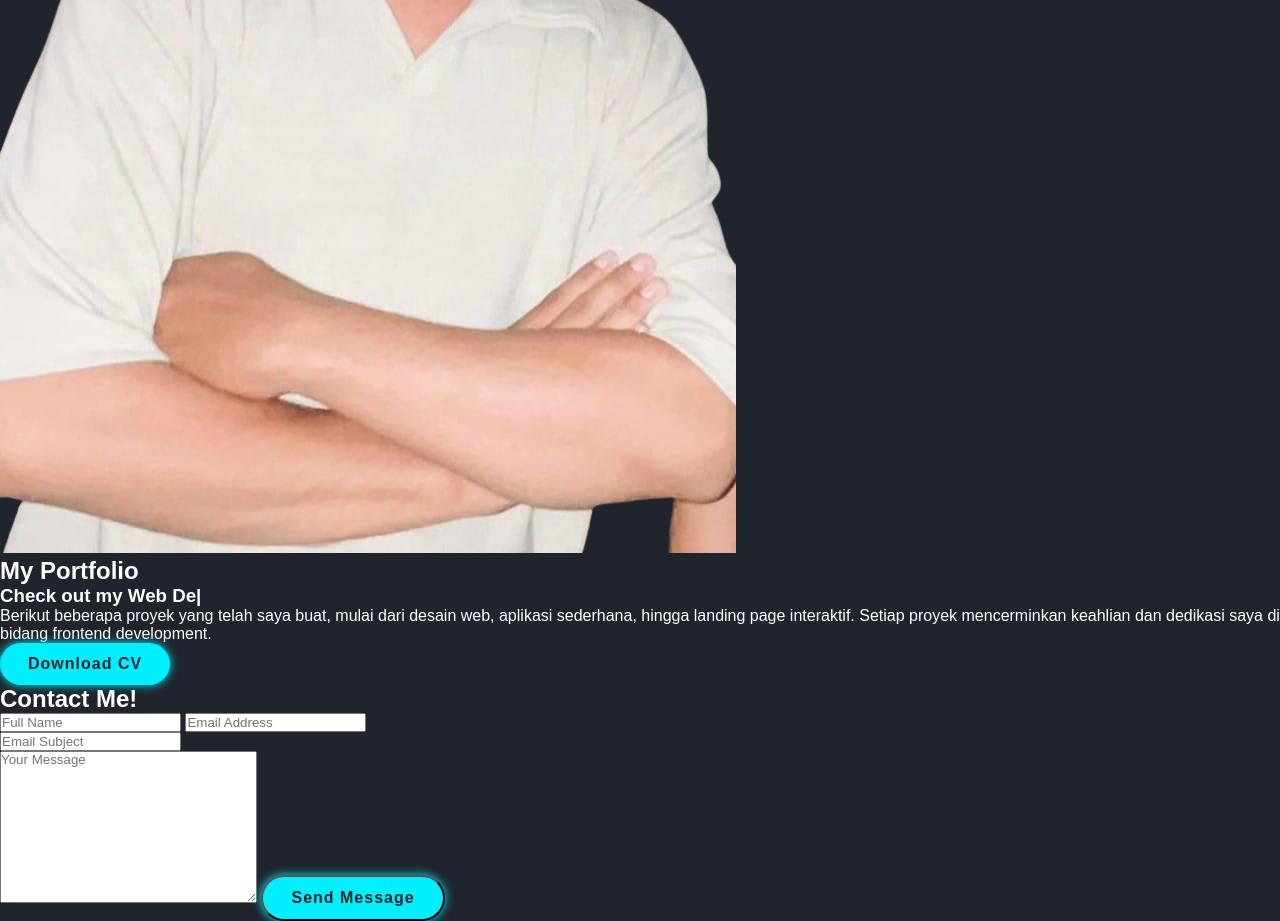
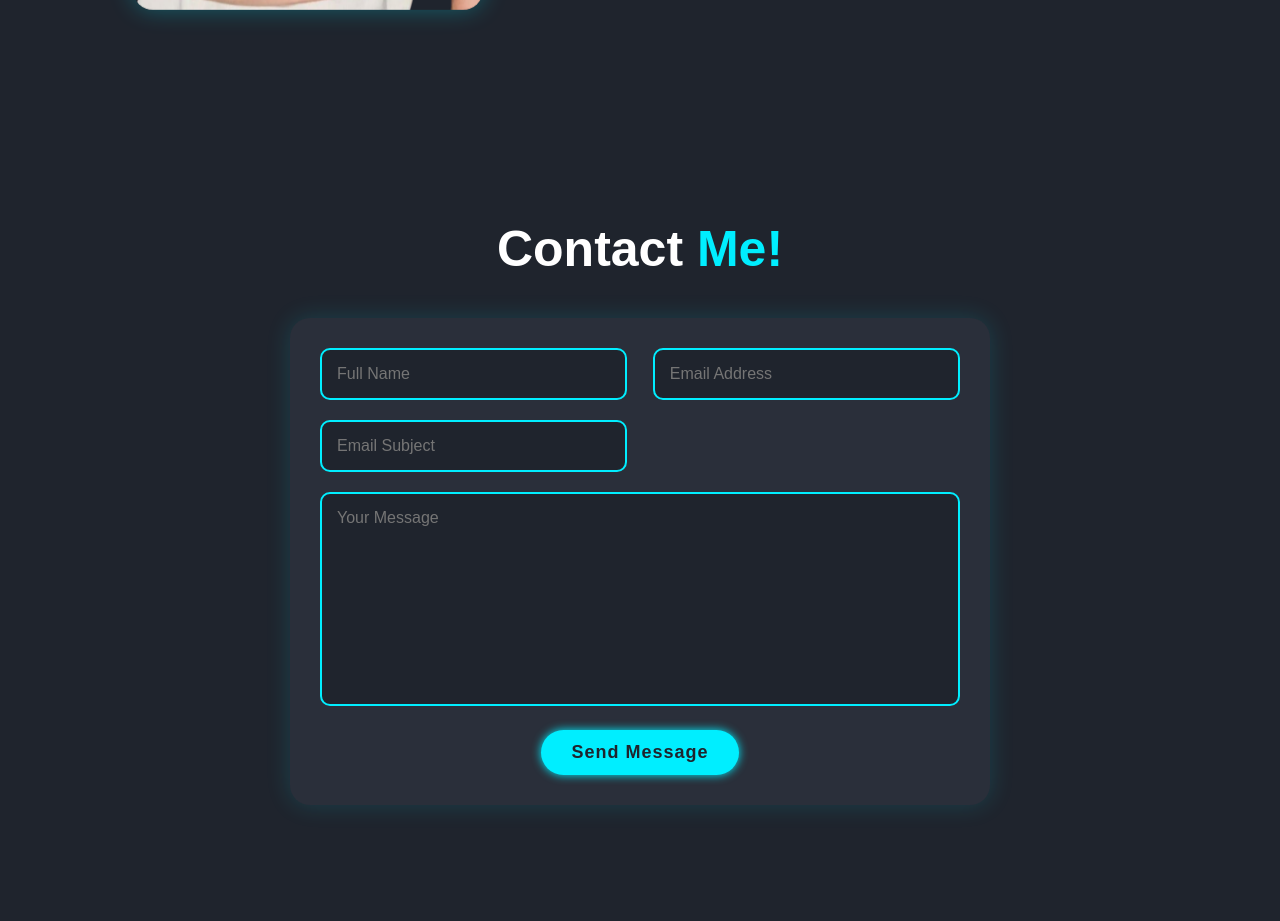
Before and after one commit to fahminikol/repo-deploy, a plain HTML site: page docs/index.html in a window 1280 px wide. Shown: the part 3080-4001 px from the top of the page. Drawn offline with nearby package versions, Linux system fonts and the light colour scheme.

Commit message:
style.css

```diff
--- a/docs/style.css
+++ b/docs/style.css
@@ -417,3 +417,169 @@
   font-size: 14px;
 }
 }
+
+/* ===== Portfolio ===== */
+.portfolio {
+  display: flex;
+  justify-content: center;
+  align-items: center;
+  gap: 4rem;
+  padding: 100px 10%;
+  background: #1f242d;
+  flex-wrap: wrap;
+  min-height: 100vh;
+}
+
+.portfolio-img img {
+  width: 350px;
+  border-radius: 20px;
+  opacity: 0;
+  transform: scale(0.8);
+  animation: zoomIn 1s ease forwards, floatImage 4s ease-in-out infinite;
+  animation-delay: 0.5s, 2s;
+  box-shadow: 0 0 25px rgba(0, 238, 255, 0.3);
+  transition: transform 0.3s ease, box-shadow 0.3s ease;
+}
+
+.portfolio-img img:hover {
+  transform: scale(0.9) rotate(-2deg);
+  box-shadow: 0 0 35px rgba(0, 238, 255, 0.6);
+}
+
+.portfolio-content {
+  max-width: 600px;
+  opacity: 0;
+  transform: translateX(100px);
+  animation: slideLeft 1s ease forwards;
+  animation-delay: 1s;
+}
+
+.portfolio-content .heading {
+  font-size: 50px;
+  margin-bottom: 15px;
+  opacity: 0;
+  animation: slideTop 1s ease forwards;
+  animation-delay: 1.2s;
+}
+
+.portfolio-content .heading span {
+  color: #0ef;
+}
+
+.portfolio-content h3 {
+  font-size: 26px;
+  color: #0ef;
+  margin-bottom: 20px;
+  opacity: 0;
+  animation: slideRight 1s ease forwards;
+  animation-delay: 1.4s;
+}
+
+.portfolio-content p {
+  font-size: 18px;
+  line-height: 1.8;
+  margin-bottom: 30px;
+  opacity: 0;
+  animation: fadeIn 1.2s ease forwards;
+  animation-delay: 1.6s;
+}
+
+/* ===== CONTACT SECTION ===== */
+.contact {
+  background: #1f242d;
+  padding: 100px 10%;
+  min-height: 100vh;
+  text-align: center;
+}
+
+.contact .heading {
+  font-size: 50px;
+  color: #fff;
+  margin-bottom: 40px;
+  opacity: 0;
+  animation: slideTop 1s ease forwards;
+  animation-delay: 0.3s;
+}
+
+.contact .heading span {
+  color: #0ef;
+}
+
+.contact form {
+  max-width: 700px;
+  margin: 0 auto;
+  background: #2a2f3a;
+  padding: 30px;
+  border-radius: 20px;
+  box-shadow: 0 0 25px rgba(0, 238, 255, 0.15);
+  opacity: 0;
+  animation: fadeIn 1.2s ease forwards;
+  animation-delay: 0.6s;
+}
+
+.contact form .input-box {
+  display: flex;
+  justify-content: space-between;
+  flex-wrap: wrap;
+  margin-bottom: 20px;
+}
+
+.contact form .input-box input {
+  width: 48%;
+  padding: 15px;
+  background: #1f242d;
+  border: 2px solid #0ef;
+  border-radius: 10px;
+  font-size: 16px;
+  color: #fff;
+  transition: 0.3s;
+}
+
+.contact form textarea {
+  width: 100%;
+  padding: 15px;
+  background: #1f242d;
+  border: 2px solid #0ef;
+  border-radius: 10px;
+  font-size: 16px;
+  color: #fff;
+  resize: none;
+  margin-bottom: 20px;
+  transition: 0.3s;
+}
+
+.contact form input:focus,
+.contact form textarea:focus {
+  box-shadow: 0 0 15px #0ef;
+  outline: none;
+}
+
+.contact form .btn {
+  display: inline-block;
+  padding: 12px 30px;
+  background: #0ef;
+  border: none;
+  border-radius: 40px;
+  font-size: 18px;
+  color: #1f242d;
+  font-weight: 600;
+  cursor: pointer;
+  transition: 0.3s ease;
+}
+
+.contact form .btn:hover {
+  box-shadow: 0 0 25px #0ef;
+  transform: scale(1.05);
+}
+
+/* Responsive Contact */
+@media (max-width: 768px) {
+  .contact form .input-box input {
+    width: 100%;
+    margin-bottom: 15px;
+  }
+
+  .contact .heading {
+    font-size: 36px;
+  }
+}
```
Lines whose indentation alone changed are shown as unchanged.
